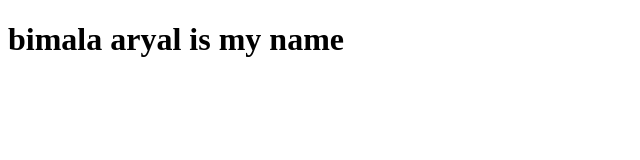
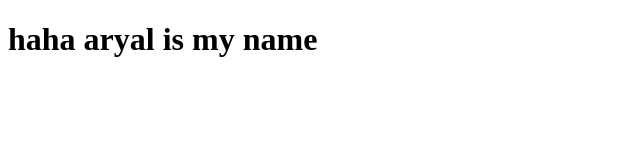
Before and after one commit to demoSaroj/demoRepo, a website: page index.html in a window 1280 px wide. Shown: the whole page, without its empty margins (0-640 px from the left). Drawn offline with Linux system fonts and the light colour scheme.

Commit message:
update:haha

```diff
--- a/index.html
+++ b/index.html
@@ -6,6 +6,6 @@
    <title>Document</title>
 </head>
 <body>
-   <h1>bimala aryal is my name</h1>
+   <h1>haha aryal is my name</h1>
 </body>
 </html>
```
